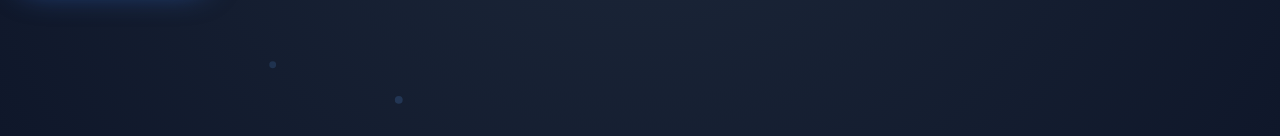
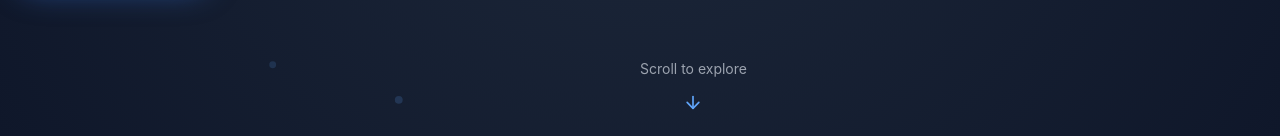
Before and after one commit to YashSakhareliya/Portfolio, a React (Vite) app: page / in a window 1280 px wide. Shown: the part 661-797 px from the top of the page. Built offline with nearby package versions, Linux system fonts and the light colour scheme.

Commit message:
Hero Section Done

```diff
--- a/src/components/Hero.jsx
+++ b/src/components/Hero.jsx
@@ -404,9 +404,35 @@ const Hero = () => {
                     </div>
                     </div>
                 </motion.div>
+            </div>
 
-
-            </div>
+            {/* Scroll indicator */}
+            <motion.div
+            initial={{ opacity: 0, y: 10 }}
+            animate={{ opacity: 1, y: 0 }}
+            transition={{ delay: 1.5, duration: 0.5 }}
+            className="absolute bottom-8 left-1/2 transform -translate-x-1/2 flex flex-col items-center"
+            >
+                <p
+                    className={`text-sm ${
+                    isDarkMode ? 'text-gray-400' : 'text-gray-600'
+                    } mb-2`}
+                >
+                    Scroll to explore
+                </p>
+                <motion.div
+                    animate={{ y: [0, 10, 0] }}
+                    transition={{ duration: 1.5, repeat: Infinity }}
+                >
+                    <a href="#about">
+                    <ArrowDown
+                        className={`w-5 h-5 ${
+                        isDarkMode ? 'text-web3-blue-glow' : 'text-blue-600'
+                        }`}
+                    />
+                    </a>
+                </motion.div>
+            </motion.div>
         </div>
         </div>
     )
```
